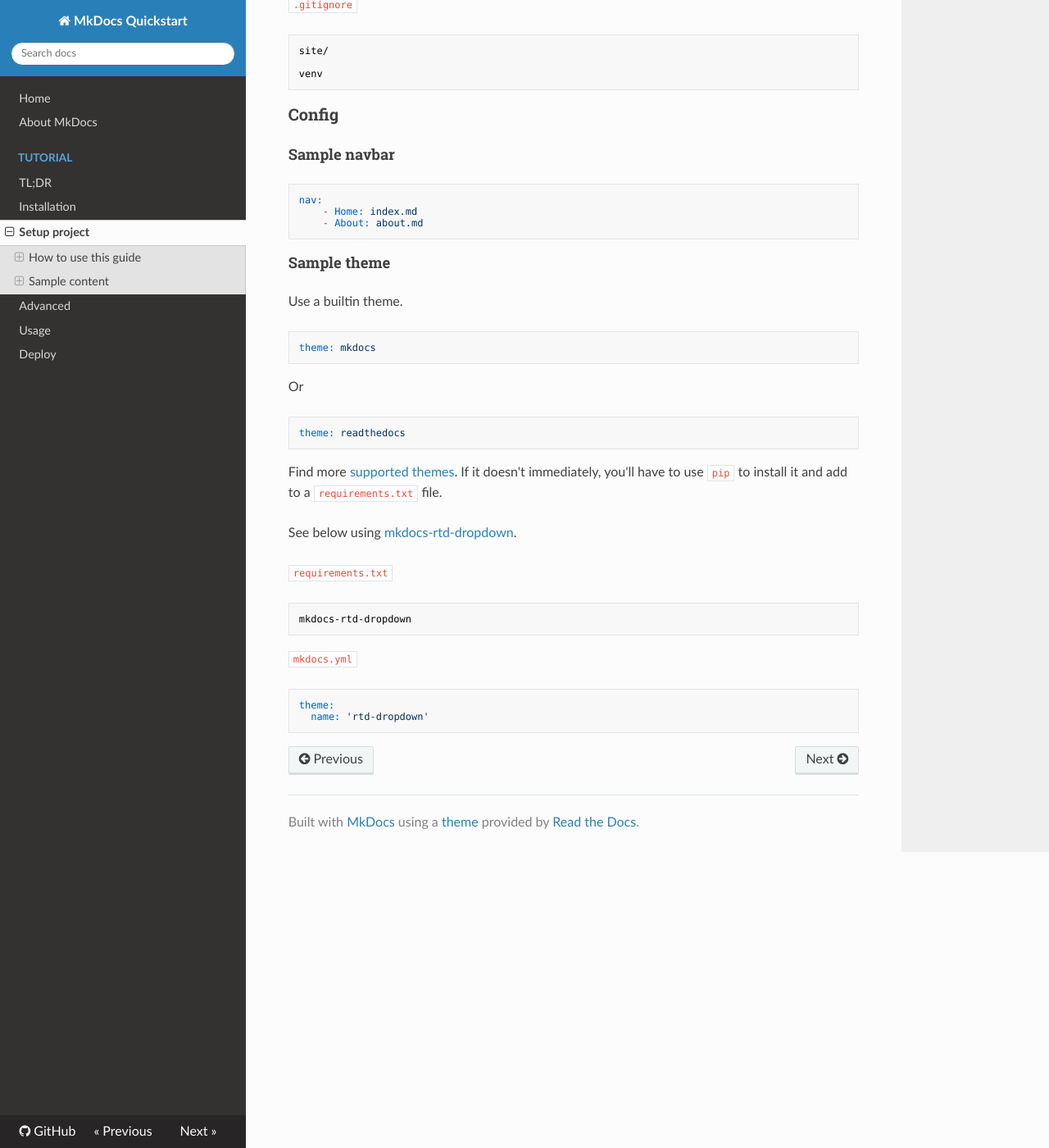
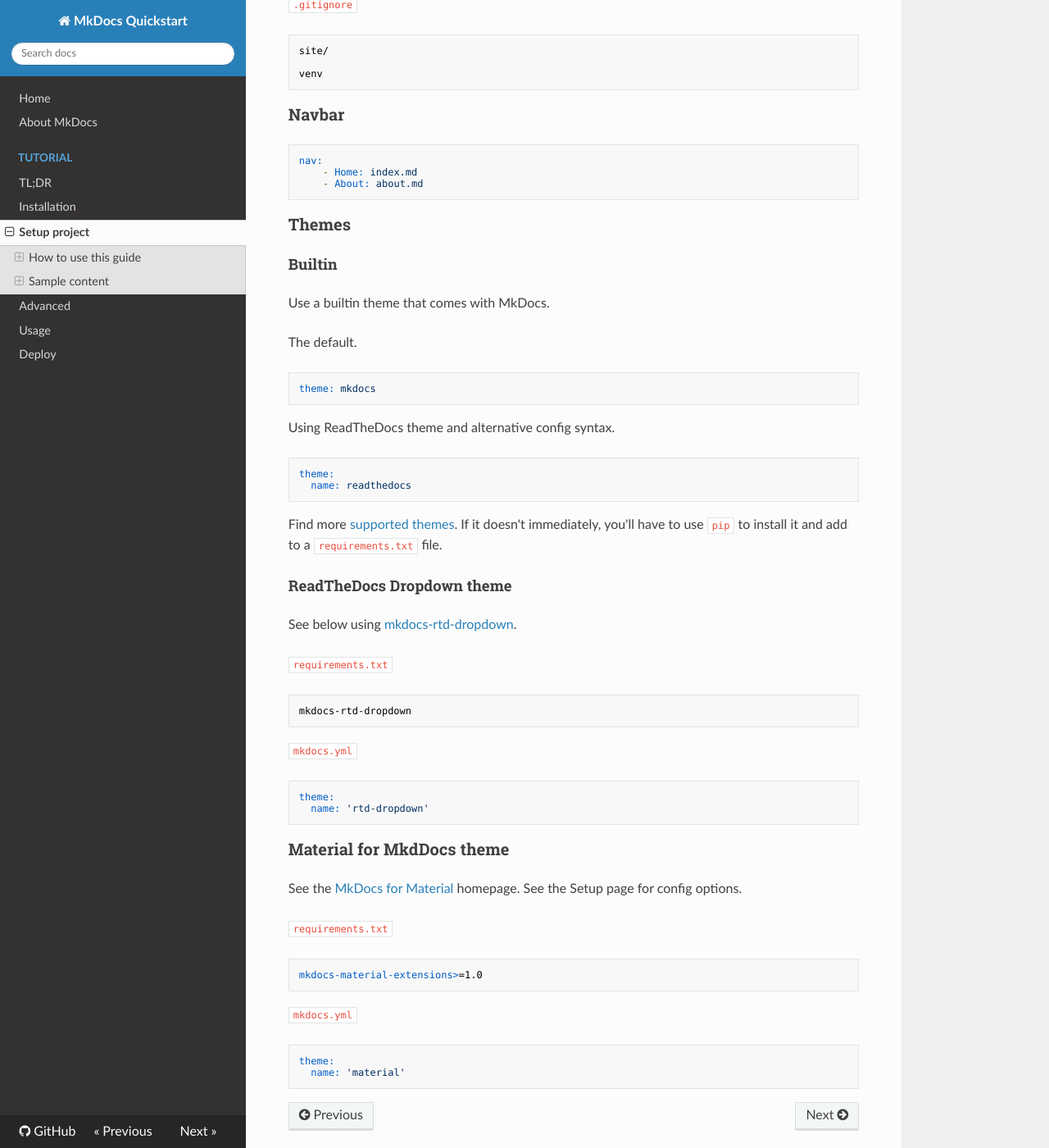
Before and after one commit to MichaelCurrin/mkdocs-quickstart, an MkDocs documentation site: the page built from docs/tutorial/setup-project.md, in a window 1280 px wide and 1400 px high, scrolled down 2060 px. Shown: the whole window at 82% size. Built offline with MkDocs 1.6.1, drawn with Linux system fonts in a browser that asks for light colours; nearby versions of some CDN libraries.

Commit message:
docs: Update docs

````diff
--- a/docs/tutorial/setup-project.md
+++ b/docs/tutorial/setup-project.md
@@ -83,9 +83,7 @@
 venv
 ```
 
-### Config
-
-#### Sample navbar
+### Navbar
 
 ```yaml
 nav:
@@ -93,18 +91,28 @@
     - About: about.md
 ```
 
-#### Sample theme
+### Themes
 
-Use a builtin theme.
+#### Builtin
+
+Use a builtin theme that comes with MkDocs.
+
+The default.
+
 ```yaml
 theme: mkdocs
 ```
-Or
+
+Using ReadTheDocs theme and alternative config syntax.
+
 ```yaml
-theme: readthedocs
+theme:
+  name: readthedocs
 ```
 
 Find more [supported themes](https://github.com/mkdocs/mkdocs/wiki/MkDocs-Themes). If it doesn't immediately, you'll have to use `pip` to install it and add to a `requirements.txt` file.
+
+#### ReadTheDocs Dropdown theme
 
 See below using [mkdocs-rtd-dropdown](https://github.com/cjsheets/mkdocs-rtd-dropdown).
 
@@ -118,3 +126,18 @@
 theme:
   name: 'rtd-dropdown'
 ```
+
+### Material for MkdDocs theme
+
+See the [MkDocs for Material](https://squidfunk.github.io/mkdocs-material/) homepage. See the Setup page for config options.
+
+`requirements.txt`
+```
+mkdocs-material-extensions>=1.0
+```
+
+`mkdocs.yml`
+```yaml
+theme:
+  name: 'material'
+```
````
Also changed, not shown: README.md (+1 -1 lines), docs/tutorial/installation.md (+4 -14 lines), docs/tutorial/usage.md (+12 -6 lines).
